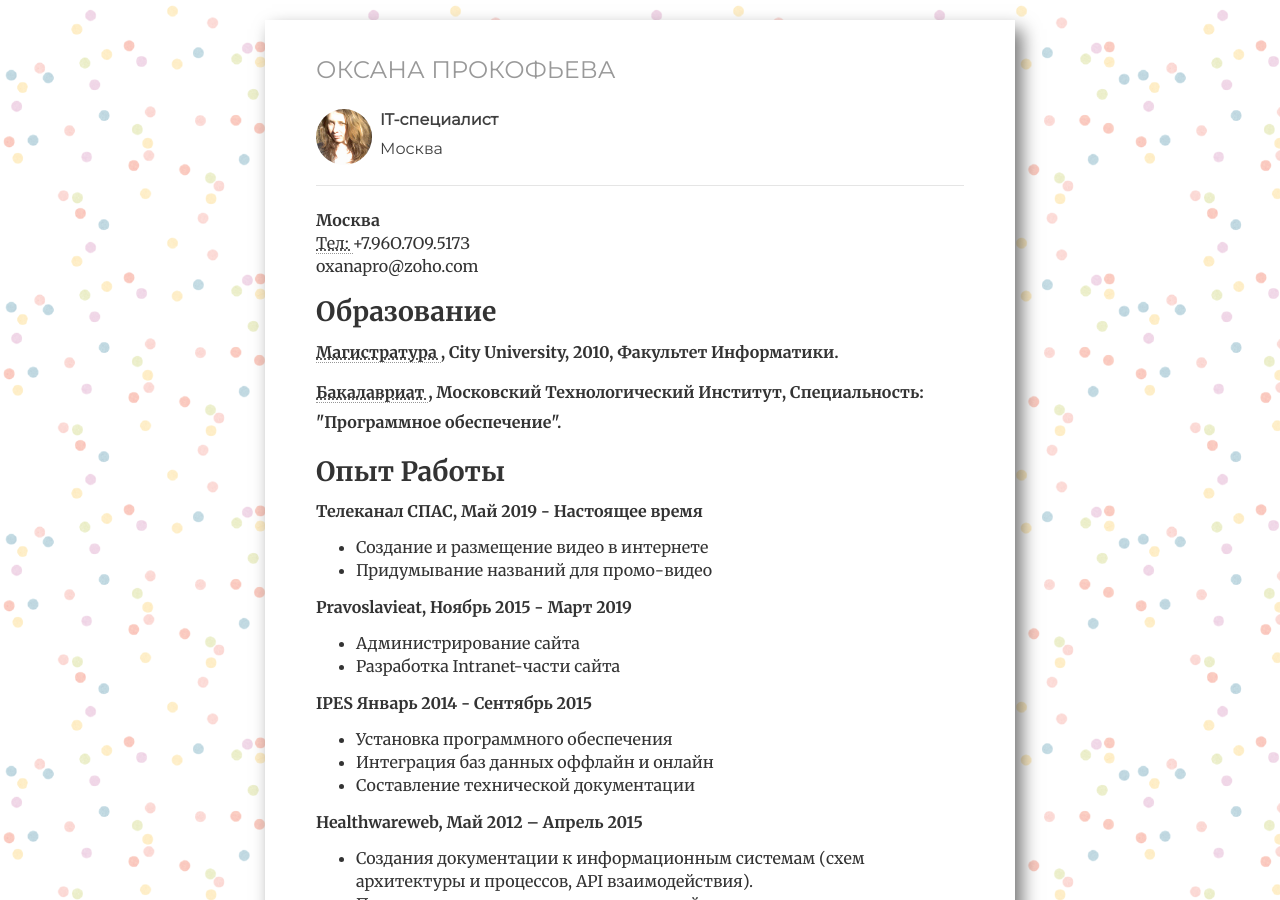
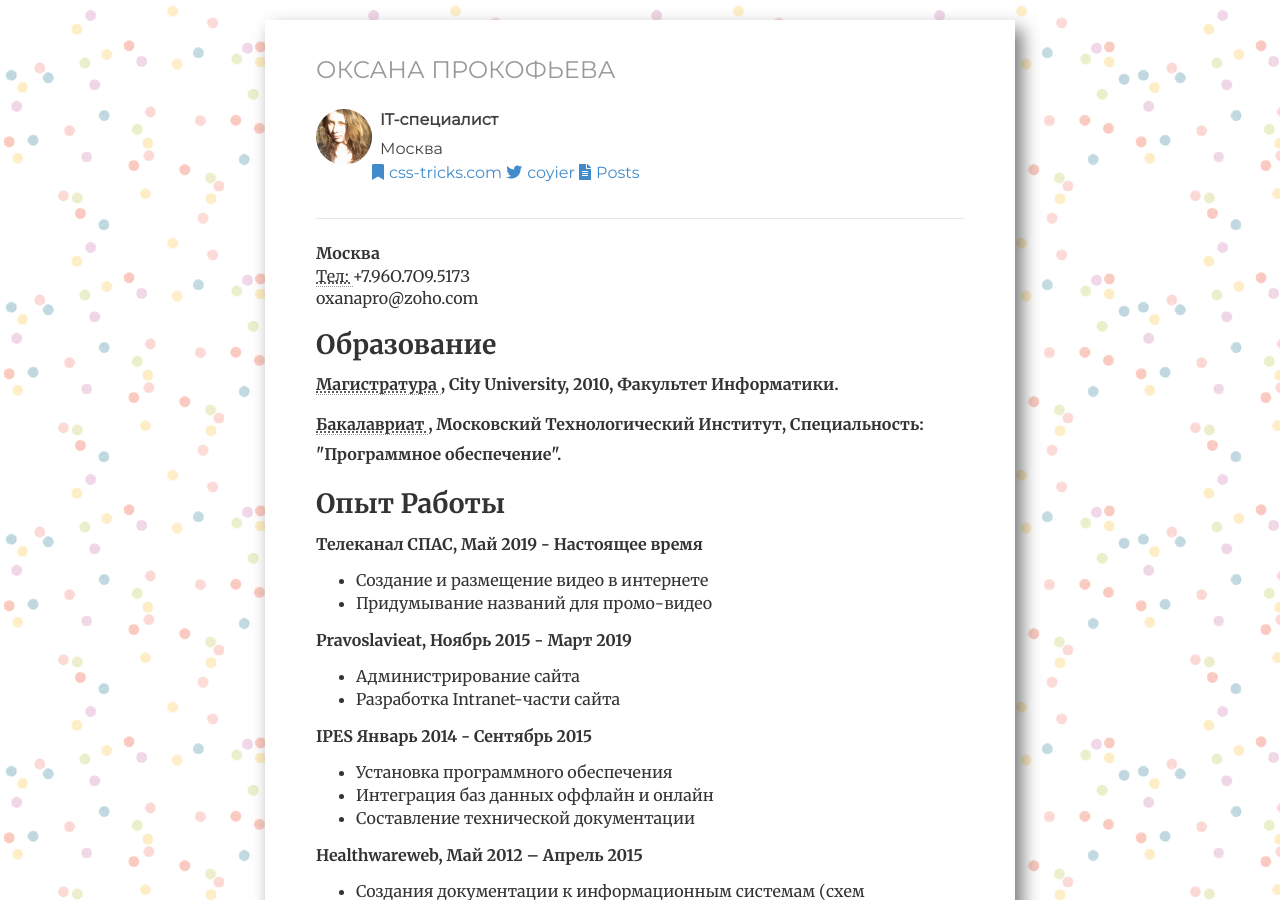
Before and after one commit to cvkp/cvkp.github.io, a Jekyll site: the page built from index.html, in a window 1280 px wide and 900 px high. Built offline with Jekyll 4.4.1, drawn with Linux system fonts in a browser that asks for light colours; nearby versions of some CDN libraries; the list of posts is cut into pages by our own code.

Commit message:
Update index.html

```diff
--- a/index.html
+++ b/index.html
@@ -31,6 +31,14 @@ ref: cv
         <strong class="mh-contributor__name">IT-специалист </strong>
         <p class="mh-contributor__role">Москва</p>
     </div>
+
+
+		<p class="cv-links"><a href="http://css-tricks.com"><i class="fa fa-bookmark"
+            aria-hidden="true"></i>css-tricks.com</a>
+            <a href="//twitter.com/"><i class="fa fa-twitter"
+            aria-hidden="true"></i>coyier</a>
+            <a href="coyier"><i
+            class="fa fa-file-text" ></i>Posts</a></p>
 </div>
 
 
```
